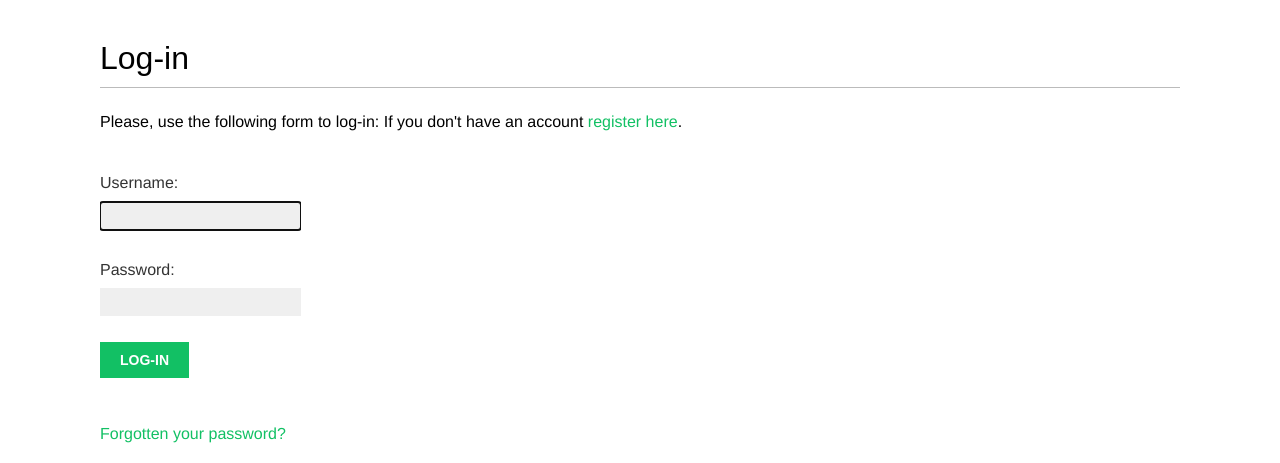
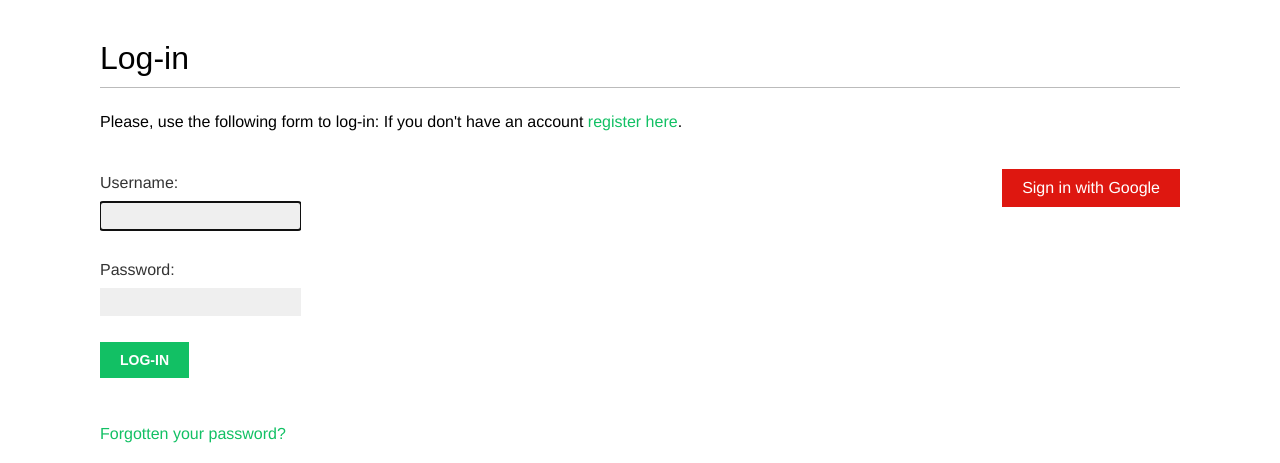
Before and after one commit to VeronikaChirkova/bookmarks, a Django app: page /account/login/ in a window 1280 px wide. Shown: the part 47-510 px from the top of the page. Run offline with Django 5.2, Linux system fonts and the light colour scheme; some web fonts are replaced.

Commit message:
authentication google

```diff
--- a/account/templates/registration/login.html
+++ b/account/templates/registration/login.html
@@ -26,4 +26,13 @@
             </a>
         </p>
     </div>
+    <div class="social">
+        <ul>
+            <li class="google">
+                <a href="{% url "social:begin" "google-oauth2" %}">
+                Sign in with Google
+                </a>
+            </li>
+        </ul>
+    </div>
 {% endblock %}
--- a/bookmarks/urls.py
+++ b/bookmarks/urls.py
@@ -23,6 +23,7 @@ from django.urls import include, path
 urlpatterns = [
     path("admin/", admin.site.urls),
     path("account/", include("account.urls")),
+    path('social-auth/',include('social_django.urls', namespace='social')),
 ]
 
 if settings.DEBUG:
```
Also changed, not shown: bookmarks/settings.py (+9 -1 lines), README.md, db.sqlite3, 1 other file.
